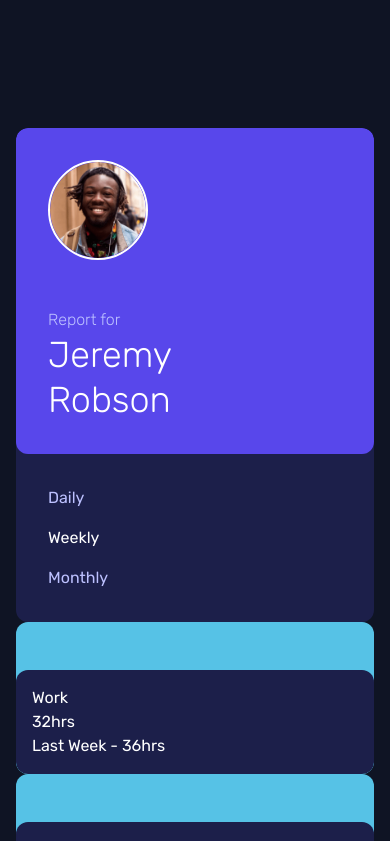
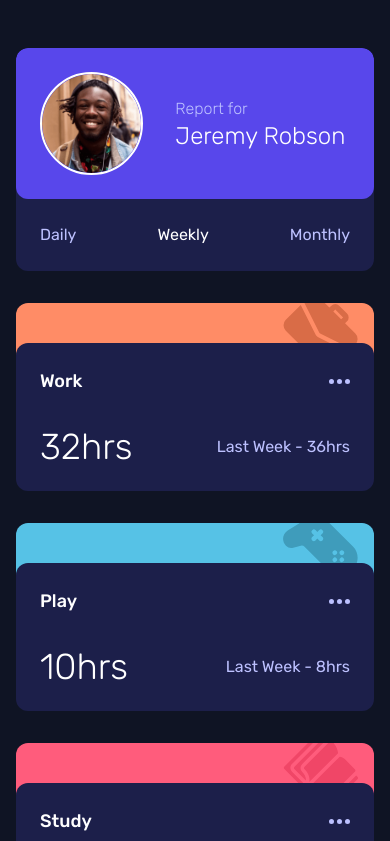
Before and after one commit to TomTilly/time-tracking-dashboard, a React (Vite) app: page / in a window 390 px wide. Shown: the top 841 px of the page. Built offline with nearby package versions, Linux system fonts and the light colour scheme.

Commit message:
Finish styling

```diff
--- a/index.html
+++ b/index.html
@@ -1,5 +1,5 @@
 <!DOCTYPE html>
-<html lang="en">
+<html lang="en" class="h-full">
   <head>
     <meta charset="UTF-8" />
     <link rel="icon" type="image/svg+xml" href="/vite.svg" />
@@ -12,8 +12,8 @@
       rel="stylesheet"
     />
   </head>
-  <body class="bg-very-dark-blue text-white">
-    <div id="root"></div>
+  <body class="flex h-full bg-very-dark-blue text-white">
+    <div id="root" class="my-auto w-full"></div>
     <script type="module" src="/src/main.tsx"></script>
   </body>
 </html>
--- a/package.json
+++ b/package.json
@@ -25,6 +25,7 @@
     "eslint-plugin-prettier": "^4.0.0",
     "postcss": "^8.4.19",
     "prettier": "^2.6.2",
+    "prettier-plugin-tailwindcss": "^0.1.13",
     "tailwindcss": "^3.2.4",
     "typescript": "^4.6.4",
     "vite": "^3.2.3"
--- a/src/App.tsx
+++ b/src/App.tsx
@@ -2,37 +2,15 @@ import NavBar from '@components/NavBar';
 import Grid from '@components/Grid';
 import ActivityCard from '@components/ActivityCard';
 import { useState } from 'react';
-import testAccount, { Durations, ActivityType } from './data';
-
-const { activities, user } = testAccount;
-
-function getActivityStyling(
-  activityTitle: ActivityType | '' = ''
-): ActivityStyling {
-  switch (activityTitle) {
-    case ActivityType.work:
-      return {
-        icon: "bg-[url('/icon-work.svg')]",
-        accentColor: 'bg-orange',
-      };
-    case ActivityType.play:
-      return {
-        icon: "bg-[url('/icon-play.svg')]",
-        accentColor: 'bg-blue',
-      };
-    default:
-      return {
-        icon: "bg-[url('/icon-study.svg')]",
-        accentColor: 'bg-orange',
-      };
-  }
-}
+import testAccount, { Durations, activityStyling } from './data';
 
 function App() {
+  const { user, activities } = testAccount;
+
   const [duration, setDuration] = useState<Durations>(Durations.weekly);
   return (
-    <main className="mt-32 px-4">
-      <div className="md:grid grid-cols-4 gap-8">
+    <main className="py-12 px-4">
+      <div className="grid md:grid-cols-4 gap-8">
         <NavBar
           setDuration={setDuration}
           selectedDuration={duration}
@@ -40,7 +18,7 @@ function App() {
         />
         <>
           {activities.map((activity) => {
-            const { icon, accentColor } = getActivityStyling(activity.title);
+            const { icon, accentColor } = activityStyling[activity.title];
             return (
               <ActivityCard
                 selectedDuration={duration}
--- a/src/components/ActivityCard.tsx
+++ b/src/components/ActivityCard.tsx
@@ -1,4 +1,5 @@
 import { Activity, Durations } from '@/data';
+import iconEllipsis from '@assets/icon-ellipsis.svg';
 
 export default function ActivityCard({
   selectedDuration,
@@ -14,11 +15,28 @@ export default function ActivityCard({
   const { title, timeframes } = activity;
   const { current, previous } = timeframes[selectedDuration];
   return (
-    <div className="bg-blue rounded-xl pt-12 flex flex-col overflow-hidden">
-      <div className="p-4 bg-dark-blue grow rounded-xl bg-clip-padding">
-        <h2>{title}</h2>
-        <p>{current}hrs</p>
-        <p>Last Week - {previous}hrs</p>
+    <div className="rounded-xl flex flex-col overflow-hidden">
+      {/* Need to include this extra div due to a border-radius background bleed bug:
+      https://css-tricks.com/almanac/properties/b/border-radius/#aa-background-color-bleed
+      Suggested solution of "background-clip: padding-box" does not work
+       */}
+      <div
+        className={`${accentColor} h-14 bg-no-repeat bg-[length:75px] bg-[top_-.5rem_right_1rem]`}
+        style={{ backgroundImage: `url('${icon}')` }}
+      />
+      <div className="p-6 bg-dark-blue grow rounded-t-xl -mt-4 space-y-8">
+        <div className="flex justify-between">
+          <h2 className="font-medium text-lg">{title}</h2>
+          <button aria-label="View options">
+            <img src={iconEllipsis} alt="" />
+          </button>
+        </div>
+        <div className="flex md:flex-col justify-between items-center md:items-start gap-2">
+          <p className="text-4xl lg:text-6xl font-light">{current}hrs</p>
+          <p className="text-pale-blue text-base text-right">
+            Last Week - {previous}hrs
+          </p>
+        </div>
       </div>
     </div>
   );
--- a/src/components/AuthorCard.tsx
+++ b/src/components/AuthorCard.tsx
@@ -4,13 +4,11 @@ import { User } from '@/data';
 const AuthorCard = ({ user }: { user: User }) => {
   const { firstName, lastName, avatarSrc } = user;
   return (
-    <div className="bg-violet-blue p-8 rounded-xl grow space-y-12">
+    <div className="bg-violet-blue p-6 sm:p-8 rounded-xl grow flex md:flex-col gap-8 items-center md:items-start">
       <Avatar imgSrc={avatarSrc} />
-      <h1 className="text-4xl font-light leading-tight">
+      <h1 className="text-2xl lg:text-4xl font-light leading-tight">
         <span className="text-base block text-pale-blue">Report for</span>
-        {firstName}
-        <br />
-        {lastName}
+        {firstName} {lastName}
       </h1>
     </div>
   );
--- a/src/components/Avatar.tsx
+++ b/src/components/Avatar.tsx
@@ -1,7 +1,7 @@
 export default function Avatar({ imgSrc }: { imgSrc: string }) {
   return (
     <img
-      className="border-white border-2 rounded-full w-4/12 min-w-[100px]"
+      className="border-white border-2 rounded-full w-4/12 md:min-w-[100px] max-w-[150px]"
       src={imgSrc}
     />
   );
--- a/src/components/DurationList.tsx
+++ b/src/components/DurationList.tsx
@@ -11,16 +11,16 @@ export default function DurationList({
   setDuration: Dispatch<SetStateAction<Durations>>;
 }) {
   return (
-    <div className="flex flex-col items-start p-8 gap-4">
+    <div className="flex justify-between md:flex-col items-start p-6 sm:p-8 gap-4">
       {durationStrings.map((duration) => {
         const isSelected = duration === selectedDuration;
         return (
           <button
-            className="text-pale-blue hover:text-white aria-selected:text-white capitalize"
-            aria-selected={isSelected}
+            className="text-pale-blue hover:text-white data-[selected=true]:text-white capitalize"
             onClick={() => {
               if (!isSelected) setDuration(duration);
             }}
+            data-selected={isSelected}
             key={duration}
             type="button"
           >
--- a/src/data.ts
+++ b/src/data.ts
@@ -1,4 +1,10 @@
 import jeremyImgSrc from '@assets/image-jeremy.png';
+import iconExercise from '@assets/icon-exercise.svg';
+import iconPlay from '@assets/icon-play.svg';
+import iconSelfCare from '@assets/icon-self-care.svg';
+import iconSocial from '@assets/icon-social.svg';
+import iconStudy from '@assets/icon-study.svg';
+import iconWork from '@assets/icon-work.svg';
 
 export enum Durations {
   daily = 'daily',
@@ -23,26 +29,32 @@ export type ActivityStyling = {
 export const activityStyling: Record<ActivityType, ActivityStyling> = {
   [ActivityType.work]: {
     accentColor: 'bg-orange',
-    icon: `bg-[url(url('/icon-work.svg')]`,
+    // icon: `bg-[url('/icon-work.svg')]`,
+    icon: iconWork,
   },
   [ActivityType.play]: {
-    icon: "bg-[url('/icon-play.svg')]",
+    // icon: "bg-[url('/icon-play.svg')]",
+    icon: iconPlay,
     accentColor: 'bg-blue',
   },
   [ActivityType.study]: {
-    icon: "bg-[url('/icon-study.svg')]",
+    // icon: "bg-[url('/icon-study.svg')]",
+    icon: iconStudy,
     accentColor: 'bg-red',
   },
   [ActivityType.exercise]: {
-    icon: "bg-[url('/icon-exercise.svg')]",
+    // icon: "bg-[url('/icon-exercise.svg')]",
+    icon: iconExercise,
     accentColor: 'bg-green',
   },
   [ActivityType.social]: {
-    icon: "bg-[url('/icon-social.svg')]",
+    // icon: "bg-[url('/icon-social.svg')]",
+    icon: iconSocial,
     accentColor: 'bg-purple',
   },
   [ActivityType.selfCare]: {
-    icon: "bg-[url('/icon-self-care.svg')]",
+    // icon: "bg-[url('/icon-self-care.svg')]",
+    icon: iconSelfCare,
     accentColor: 'bg-yellow',
   },
 };
--- a/tailwind.config.cjs
+++ b/tailwind.config.cjs
@@ -27,6 +27,9 @@ module.exports = {
         'icon-study': "url('/icon-study')",
         'icon-work': "url('/icon-work')",
       },
+      backgroundSize: {
+        '50%': '50%',
+      },
       borderRadius: {
         card: defaultTheme.borderRadius.xl
       },
```
Also changed, not shown: .browserslistrc (added), 1 other file (tests, documents, lock files or other folders).
